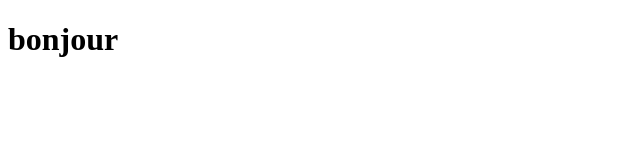
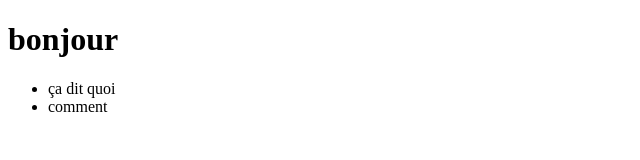
Before and after one commit to calin02804442/defis6, a plain HTML site: page index.html in a window 1280 px wide. Shown: the whole page, without its empty margins (0-640 px from the left). Drawn offline with Linux system fonts and the light colour scheme.

Commit message:
Update index.html

```diff
--- a/index.html
+++ b/index.html
@@ -7,5 +7,9 @@
 </head>
 <body>
     <h1> bonjour</h1>
+        <ul>
+            <li>ça dit quoi</li>
+            <li>comment</li>
+        </ul>
 </body>
 </html>
```
